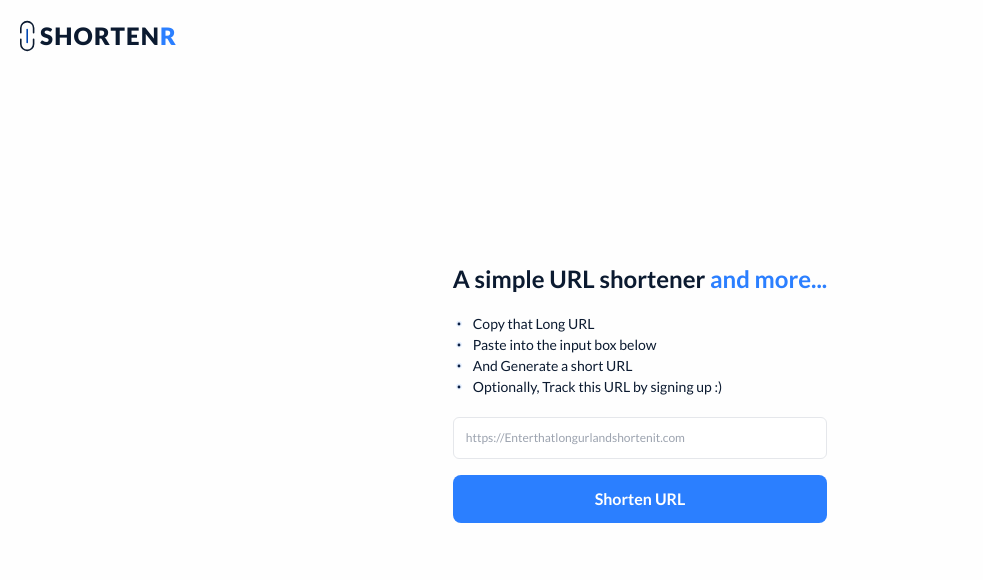
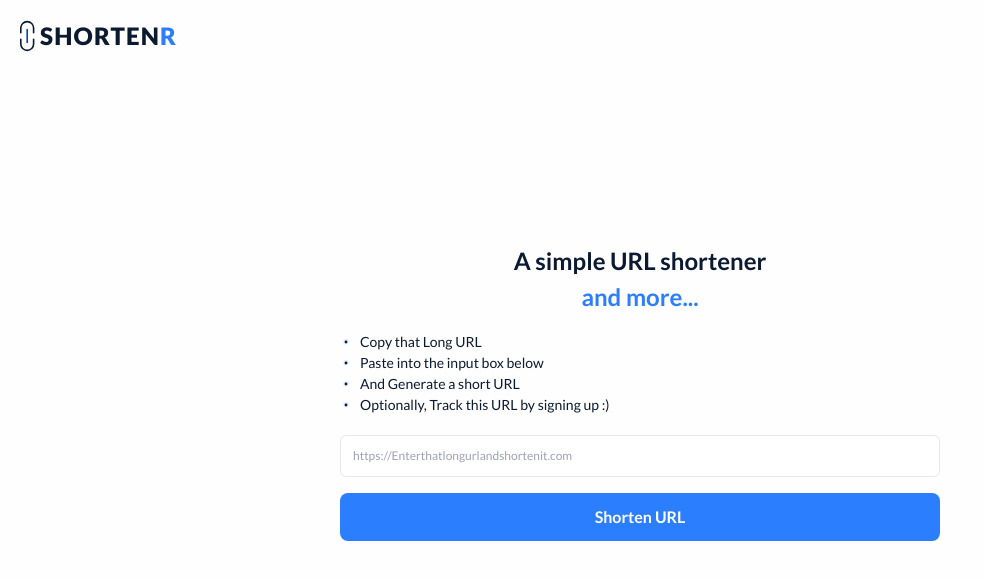
Before and after one commit to HayBeeCoder/shortenr, a Next.js app: page / in a window 1280 px wide. Shown: the top 580 px of the page, without its empty margins (0-983 px from the left). Built offline with nearby package versions, Linux system fonts and the light colour scheme.

Commit message:
Update index.tsx

```diff
--- a/pages/index.tsx
+++ b/pages/index.tsx
@@ -25,8 +25,9 @@ const Home: NextPage = () => {
       </Head>
       <section className='flex items-center justify-center  h-screen px-3'>
 
-        <div className='max-w-[600px] mx-auto flex flex-col gap-4 ' >
-          <h1 className='font-bold text-[24px] text-center'>A simple URL shortener <span className='text-[#2B7FFF]'>and more...</span></h1>
+        <div className='w-11/12 max-w-[600px] mx-auto flex flex-col gap-4 ' >
+          <h1 className='font-bold text-[24px] text-center'>A simple URL shortener {" "}
+           <span className='text-[#2B7FFF] block'>and more...</span></h1>
           <ul>
             <ListItem>
               Copy that Long URL
@@ -41,7 +42,7 @@ const Home: NextPage = () => {
               Optionally, Track this URL by signing up :)
             </ListItem>
           </ul>
-          <div>
+          <div className='justify-self-stretch'>
             <Input
               className=" text-base pr-3"
               labelFor='original_url'
@@ -52,7 +53,7 @@ const Home: NextPage = () => {
               value={input}
 
             />
-            <Button classname='bg-[#2B7FFF] text-white my-4'  >
+            <Button classname='bg-[#2B7FFF] text-white my-4 '  >
               Shorten URL
             </Button>
           </div>
```
